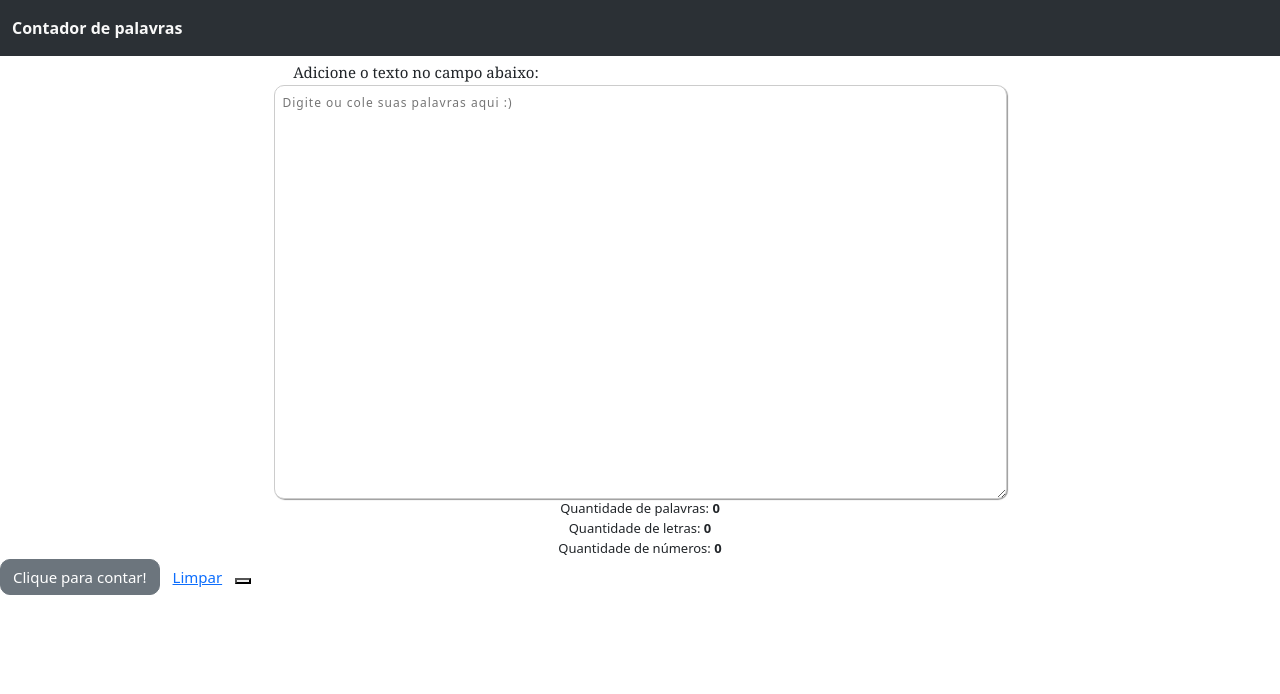
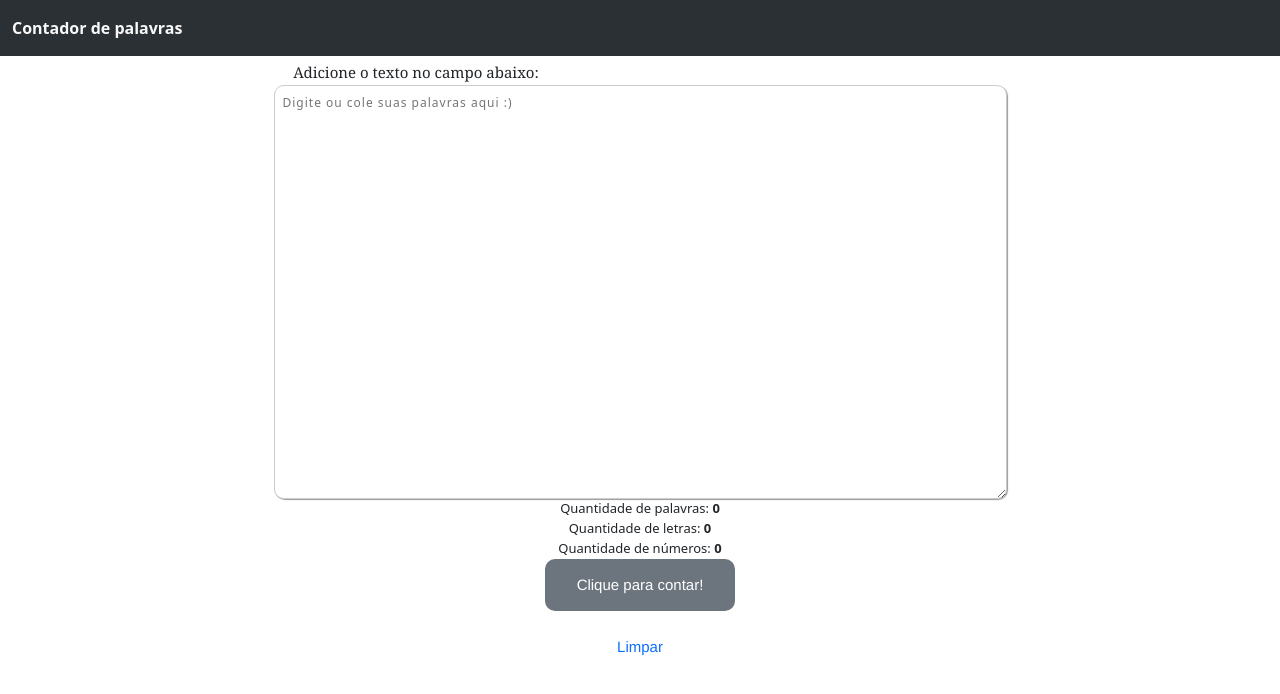
Before and after one commit to guiinoyaruga/word-counter-page, an Angular app: page / in a window 1280 px wide. Shown: the top 694 px of the page. Built offline with nearby package versions, Linux system fonts and the light colour scheme.

Commit message:
adjusted html elements

```diff
--- a/src/app/word-counter-field/word-counter-field.component.html
+++ b/src/app/word-counter-field/word-counter-field.component.html
@@ -14,9 +14,7 @@
     placeholder="Digite ou cole suas palavras aqui :)" name="quantityWordsOnField"
     [(ngModel)]="wordsOnField"></textarea>
   <app-quantity-words [receiveQtyWord]="allArray"></app-quantity-words>
-  <button type="submit" class="btn btn-secondary" id="animTransitionButton" (click)="separateTypeQty();">Clique para
+  <button type="submit" class="btn btn-secondary counter-button" id="animTransitionButton" (click)="separateTypeQty();">Clique para
     contar! </button>
-  <button type="submit" class="btn btn-link" id="animTransitionButton" (click)="clearTextArea(this)">Limpar </button>
-
-  <button class="teste"></button>
+  <button type="submit" class="btn btn-link clear-button" id="animTransitionButton" (click)="clearTextArea(this)">Limpar</button>
 </div>
```
